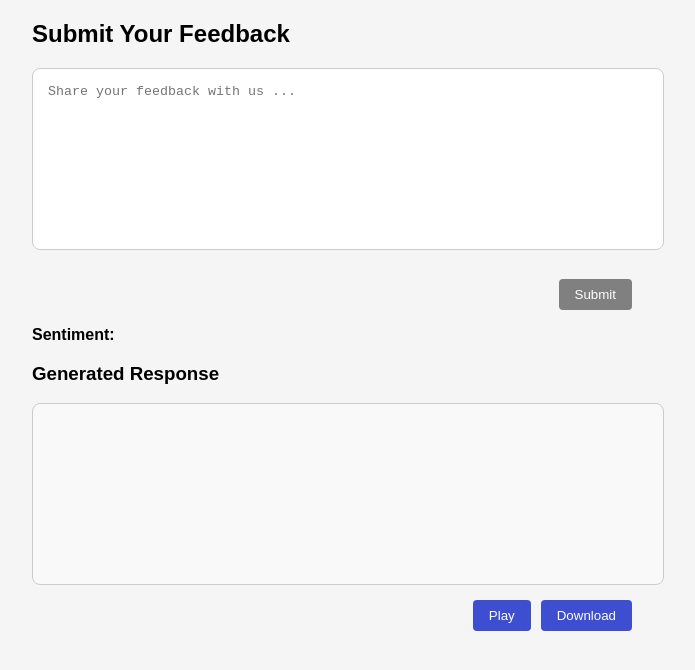
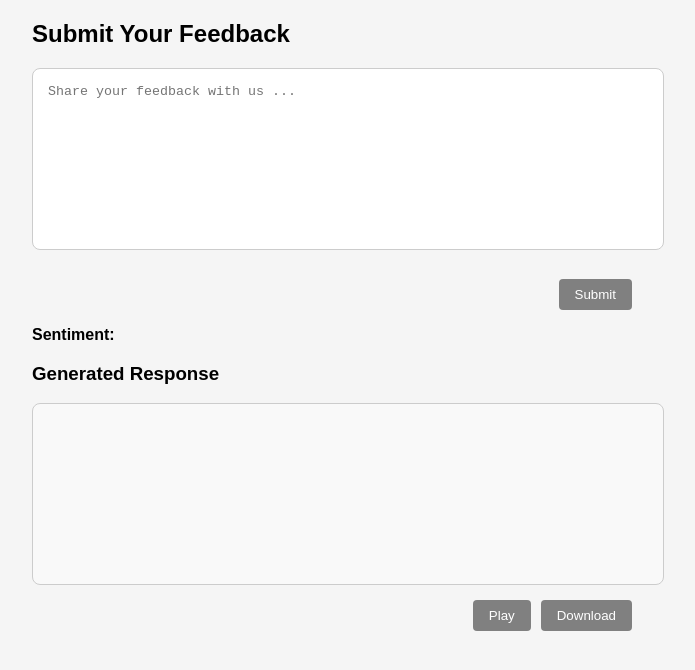
Before and after one commit to soroush-04/azure-ai-sentiment, a React (Create React App) app in the folder frontend/: page / in a window 1280 px wide. Shown: the top 670 px of the page, without its empty margins (308-1003 px from the left). Built offline with nearby package versions, Linux system fonts and the light colour scheme.

Commit message:
Fix download button activation bug

```diff
--- a/frontend/src/App.js
+++ b/frontend/src/App.js
@@ -10,7 +10,6 @@ function App() {
     response_text: "",
     audio_url: "http://example.com/audio.mp3"
   });
-  const [audio, setAudio] = useState(false);
   const [error, setError] = useState(null);
   const [loading, setLoading] = useState(false);
   const [loadingDots, setLoadingDots] = useState(".");
@@ -37,7 +36,6 @@ function App() {
     e.preventDefault();
     try {
       setLoading(true);
-      setAudio(true);
       const result = await axios.post(`${API_URL}/submit-feedback/`, {
         feedback: feedback,
       });
@@ -49,14 +47,12 @@ function App() {
       setResponse(null);
     } finally {
       setLoading(false);
-      setAudio(false);
     }
   };
 
   const handlePlay = async () => {
     if (response.response_text && response.sentiment) {
       try {
-        setAudio(true);
         const result = await axios.post(`${API_URL}/play-response/`, {
           feedback: response.response_text,
           sentiment: response.sentiment,
@@ -73,7 +69,6 @@ function App() {
       } catch (error) {
         setError(error.response ? error.response.data : "Something went wrong!");
       } finally {
-        setAudio(false);
       }
     }
   };
@@ -101,7 +96,7 @@ function App() {
           className="textarea"
         />
         <div className="button-container">
-        <button type="submit" disabled={audio || !feedback.trim()}>Submit</button>
+        <button type="submit" disabled={!feedback.trim()}>Submit</button>
         </div>
       </form>
 
@@ -118,10 +113,10 @@ function App() {
           ) : response.response_text}
         </div>
         <div className="button-container">
-          <button disabled={audio} className="play-button" onClick={handlePlay}>
+          <button disabled={!response.response_text} className="play-button" onClick={handlePlay}>
             Play
           </button>
-          <button disabled={audio} className="download-button" onClick={handleDownload}>
+          <button disabled={!response.response_text} className="download-button" onClick={handleDownload}>
             Download
           </button>
         </div>
```
